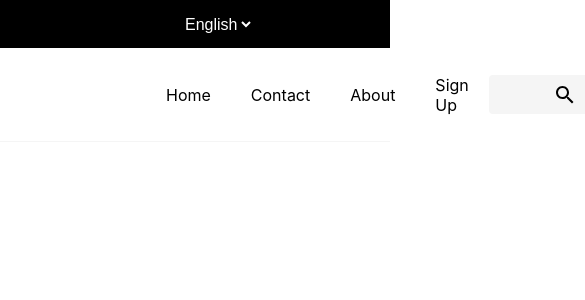
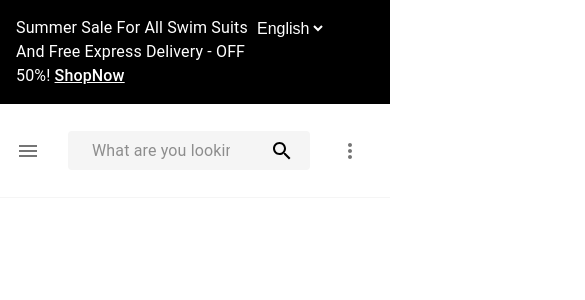
Before and after one commit to AhmadEleiwa/E-commarce, a React (Create React App) app: page / in a window 390 px wide. Shown: the top 300 px of the page, 585 px wide, since content can reach past the window. Built offline with nearby package versions, Linux system fonts and the light colour scheme.

Commit message:
responsive header first edit

```diff
--- a/src/components/Cover/Cover.js
+++ b/src/components/Cover/Cover.js
@@ -9,7 +9,7 @@ import { Box} from "@mui/material";
 export default function Cover(){
     return(
         <div className={style.coverContainer}>
-            <Typography component="p">Summer Sale For All Swim Suits And Free Express Delivery - OFF 50%!</Typography><a href="#">ShopNow</a>
+            <Typography component="p">Summer Sale For All Swim Suits And Free Express Delivery - OFF 50%! <a href="#">ShopNow</a></Typography>
             <LanguagesList />
         </div>
     );
--- a/src/components/Cover/Cover.module.css
+++ b/src/components/Cover/Cover.module.css
@@ -6,27 +6,32 @@
 .coverContainer{
     background-color:#000000;
     width: 100%;
-    height: 48px;
+    /* height: 48px; */
+    height: fit-content;
     color: #ffff;
     display: flex;
     justify-content: right;
-    padding-top: 12px;
+    /* padding-top: 12px; */
+    padding: 1em;
 }
 .coverContainer p{
     padding: 0;
+    margin:auto;
 }
 .coverContainer a{
    color: #ffff;
    font-weight: 500;
    opacity: 1;
-   margin-left: 10px;
+   /* margin-left: 10px; */
 }
 .langList{
-    margin-right: 136px;
-    margin-left: 231px;
+    /* margin-right: 136px; */
+    margin-right: 3em;
+    /* margin-left: 231px; */
     color: #ffff;
     height: 24px;
-    width: 78px;
+    /* width: 78px; */
+    width: fit-content;
     border: 0;
 
 }
--- a/src/components/Navbar/Navbar.js
+++ b/src/components/Navbar/Navbar.js
@@ -13,6 +13,8 @@ import FavoriteBorderOutlinedIcon from '@mui/icons-material/FavoriteBorderOutlin
 import style from './Navbar.module.css';
 import MenuItem from '@mui/material/MenuItem';
 import Menu from '@mui/material/Menu';
+import MoreIcon from '@mui/icons-material/MoreVert';
+import MenuIcon from '@mui/icons-material/Menu';
 import { useState } from 'react';
 
 export default function Navbar(){
@@ -72,14 +74,30 @@ const StyledInputBase = styled(InputBase)(({ theme }) => ({
 
 function PrimarySearchAppBar() {
   const [anchorEl, setAnchorEl] = useState(null);
+  const [mobileMoreAnchorEl, setMobileMoreAnchorEl] = useState(null);
+
   const isMenuOpen = Boolean(anchorEl);
+  const isMobileMenuOpen = Boolean(mobileMoreAnchorEl);
+
   const handleProfileMenuOpen = (event) => {
     setAnchorEl(event.currentTarget);
   };
+  const handleMobileMenuClose = () => {
+    setMobileMoreAnchorEl(null);
+  };
+
   const handleMenuClose = () => {
     setAnchorEl(null);
+    handleMobileMenuClose();
   };
+  const handleMobileMenuOpen = (event) => {
+    setMobileMoreAnchorEl(event.currentTarget);
+  };
+
   const menuId = 'primary-search-account-menu';
+  const mobileMenuId = 'primary-search-account-menu-mobile';
+
+
   const renderMenu = (
     <Menu
       anchorEl={anchorEl}
@@ -107,17 +125,26 @@ function PrimarySearchAppBar() {
     <Box sx={{ flexGrow: 1 }}>
       <AppBar position="static" sx={{height:"94px",boxShadow:0,backgroundColor:"#FFFFFF",borderBottom:"1px solid #F5F5F5"}}>
         <Toolbar sx={{height:"94px", alignItems: 'center'}}>
-          <Typography variant="h6" noWrap component="div" sx={{ display: { xs: 'none', sm: 'block' },ml:"111px" ,fontWeight:700,color:"black",fontSize: '24px',width: '118px'}}>
+        <IconButton
+            size="large"
+            edge="start"
+            color="black"
+            aria-label="open drawer"
+            sx={{ mr: 2 ,display:{lg:'none',md:'flex',xs:'flex'}}}
+          >
+            <MenuIcon />
+          </IconButton>
+          <Typography variant="h6" noWrap component="div" sx={{ display: {lg:'flex', md:'flex',xs: 'none' },ml:"3em" ,fontWeight:700,color:"black",fontSize: '24px',width:'fit-content'}}>
             Exclusive
           </Typography>
-          <Box sx={{ display:'flex',alignItems: 'center',justifyContent:'space-between', bgcolor: 'primary',ml:'130px',width: '367px'  }} >
+          <Box sx={{ display:{ lg:'flex',md:'none',xs:'none'},alignItems: 'center',justifyContent:'space-between', bgcolor: 'primary',ml:'6em' }} >
             <Link href="#home" className={style.NavLink}  underline="none" sx={{color:"#000000"}} >Home</Link>
             <Link href="#contact" className={style.NavLink} underline="none" sx={{color:"#000000"}}>Contact</Link>
             <Link href="#about"  className={style.NavLink} underline="none" sx={{color:"#000000"}}>About</Link>
             <Link href="#signup" className={style.NavLink} underline="none" sx={{color:"#000000"}}>Sign Up</Link>
           </Box>
           <Box sx={{ flexGrow: 1 }} />
-          <Search sx={{display:'flex',backgroundColor:"#F5F5F5",color:"#000000","&:hover": {backgroundColor: '#F5F5F5'},width:'243px'}}>
+          <Search sx={{display:'flex',backgroundColor:"#F5F5F5",color:"#000000","&:hover": {backgroundColor: '#F5F5F5'}}}>
             <StyledInputBase
               placeholder="What are you looking for? "
               inputProps={{ 'aria-label': 'search' }}
@@ -126,15 +153,45 @@ function PrimarySearchAppBar() {
                 <SearchIcon />
           </SearchIconWrapper>
           </Search>
-          <Box sx={{ display: { xs: 'none', md: 'flex' } ,mr:"111px",color:"#000000"}}>
-            <IconButton size="large" aria-label="show 4 new mails" color="inherit">
+          <Box sx={{ display: { xs: 'none', md: 'flex' },mr:'2em' ,color:"#000000"}}>
+            <IconButton
+             size="large"
+             aria-label="show 4 new mails"
+             color="inherit"
+             >
                 <FavoriteBorderOutlinedIcon />
             </IconButton>
-            <IconButton size="large" aria-label="show 17 new notifications"color="inherit">
+
+            <IconButton
+             size="large"
+             aria-label="show 17 new notifications"
+             color="inherit"
+             >
               <ShoppingCartOutlinedIcon />
             </IconButton>
-            <IconButton onClick={handleProfileMenuOpen} aria-controls={menuId} size="large" edge="end" aria-label="account of current user" aria-haspopup="true" color="inherit">
+
+            <IconButton
+             onClick={handleProfileMenuOpen}
+             aria-controls={menuId}
+             size="large"
+              edge="end"
+              aria-label="account of current user"
+              aria-haspopup="true"
+              color="inherit"
+              >
               <PermIdentityOutlinedIcon />
+            </IconButton>
+          </Box>
+          <Box sx={{ display: { xs: 'flex', md: 'none' } }}>
+            <IconButton
+              size="large"
+              aria-label="show more"
+              aria-controls={mobileMenuId}
+              aria-haspopup="true"
+              onClick={handleMobileMenuOpen}
+              color="black"
+            >
+              <MoreIcon />
             </IconButton>
           </Box>
         </Toolbar>
--- a/src/components/Navbar/Navbar.module.css
+++ b/src/components/Navbar/Navbar.module.css
@@ -5,7 +5,7 @@
     display: flex;
     align-items: center;
     justify-content: space-between;
-    padding: 20px;
+    padding: 1.5em;
 
 }
 .NavLink:hover{
```
